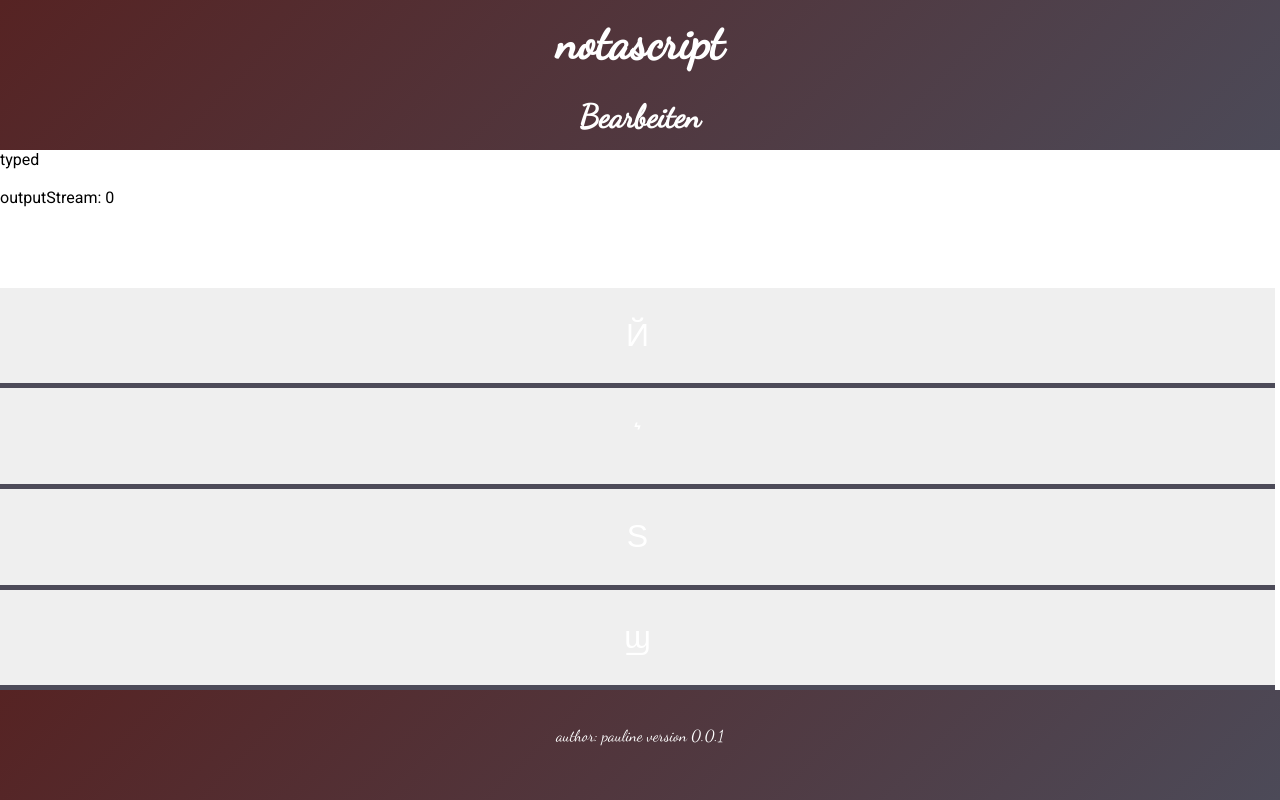
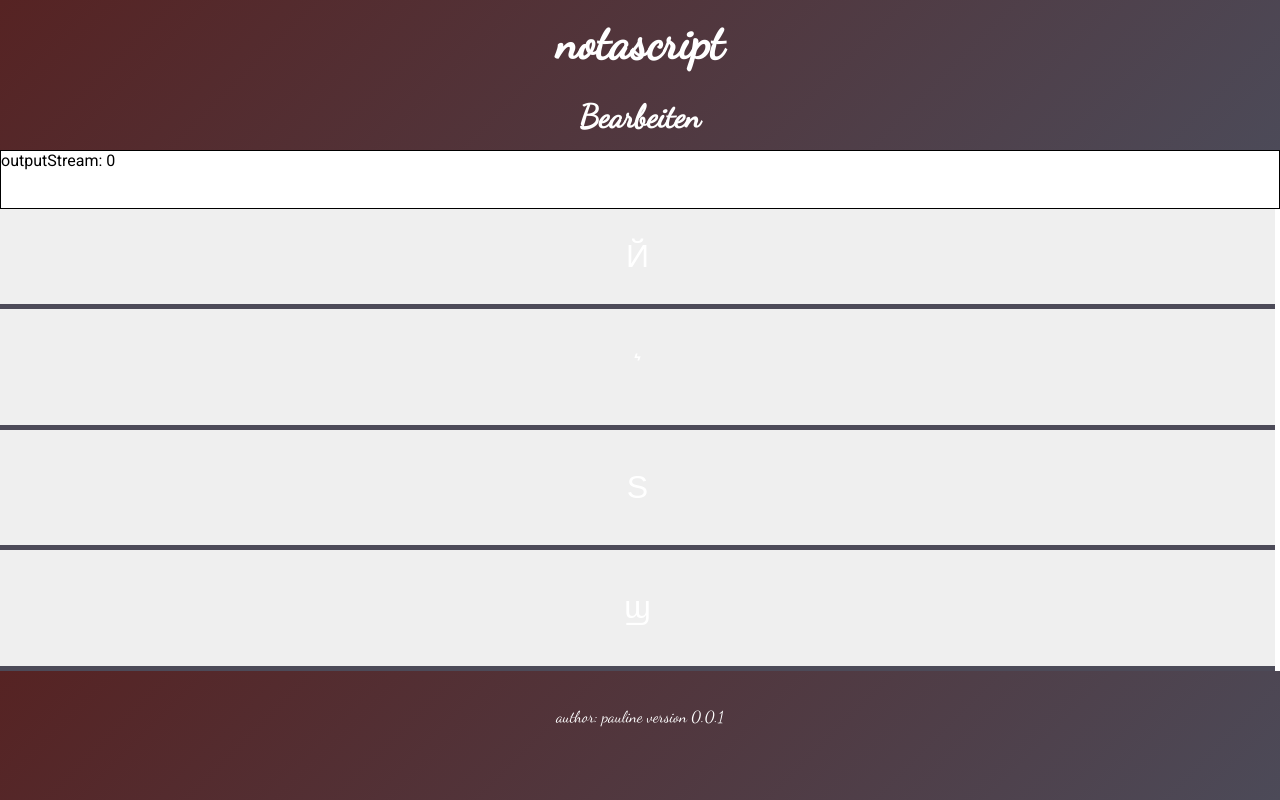
Before and after one commit to PLN-SHAH/notascript, a React (Create React App) app in the folder notascript/: page / in a window 1280 px wide. Built offline with nearby package versions, Linux system fonts and the light colour scheme.

Commit message:
chunking is working

```diff
--- a/notascript/src/App.js
+++ b/notascript/src/App.js
@@ -18,55 +18,57 @@ const StyledButton = styled.button`
   }
 `;
 
+const StyledOutput = styled.section`
+  max-width: 100vw;
+  border: 1px solid black;
+  word-break: break-all;
+`;
+
 export default class App extends Component {
   state = {
     outputStream: [],
-    outputStreamArray: [this.outputStream],
-    output: ""
+    actualSign: ""
   };
 
   //getButtonValue
   handleClick = event => {
     const content = event.target.innerHTML;
     this.setState({
-      output: content,
+      actualSign: content,
       outputStream: [...this.state.outputStream, content]
     });
   };
 
-  componentDidMount() {
-    //console.log("did mount", this.state.outputStream);
-  }
-
   componentDidUpdate() {
     const outputStream = this.state.outputStream;
-    let outputStreamArray = this.state.outputStreamArray;
 
     //save every 9 item array in cache
-    if (outputStream.length % 9 === 0) {
-      console.log("rest 0");
-      let accStream = [];
-      accStream = [...accStream, outputStream];
-      outputStreamArray = [...outputStreamArray, accStream];
-      console.log("outputStreamArray", outputStreamArray);
-
-      console.log("zwischengespeichertes array", accStream);
-      return accStream;
-    } else {
-      console.log("outputStream.length != 0", outputStream.length);
+    if (outputStream.length % 4 === 0) {
+      //console.log("outputStream: mod 4  ", outputStream);
+      this.sliceArray(outputStream);
     }
   }
 
+  sliceArray(array) {
+    let slicedArray = [];
+
+    //toDo change 4 dynamically
+    for (let i = 0; i < array.length; i += 4) {
+      slicedArray.push(array.slice(i, i + 4));
+    }
+
+    console.log(slicedArray, "sliced array function");
+  }
+
   render() {
-    //console.log(this.state);
+    console.log(this.state, "this state");
     return (
       <main>
         <Header />
-        <div>typed {this.state.output}</div>
-        <div>
-          outputStream: {this.state.outputStream}{" "}
-          {this.state.outputStream.length}
-        </div>
+        <StyledOutput>
+          outputStream: {this.state.outputStream.length} <br />
+          {this.state.outputStream}
+        </StyledOutput>
         <StyledButton onClick={this.handleClick}>&#1049;</StyledButton>
         <StyledButton onClick={this.handleClick}>&#859;</StyledButton>
         <StyledButton onClick={this.handleClick}>&#1029;</StyledButton>
```
